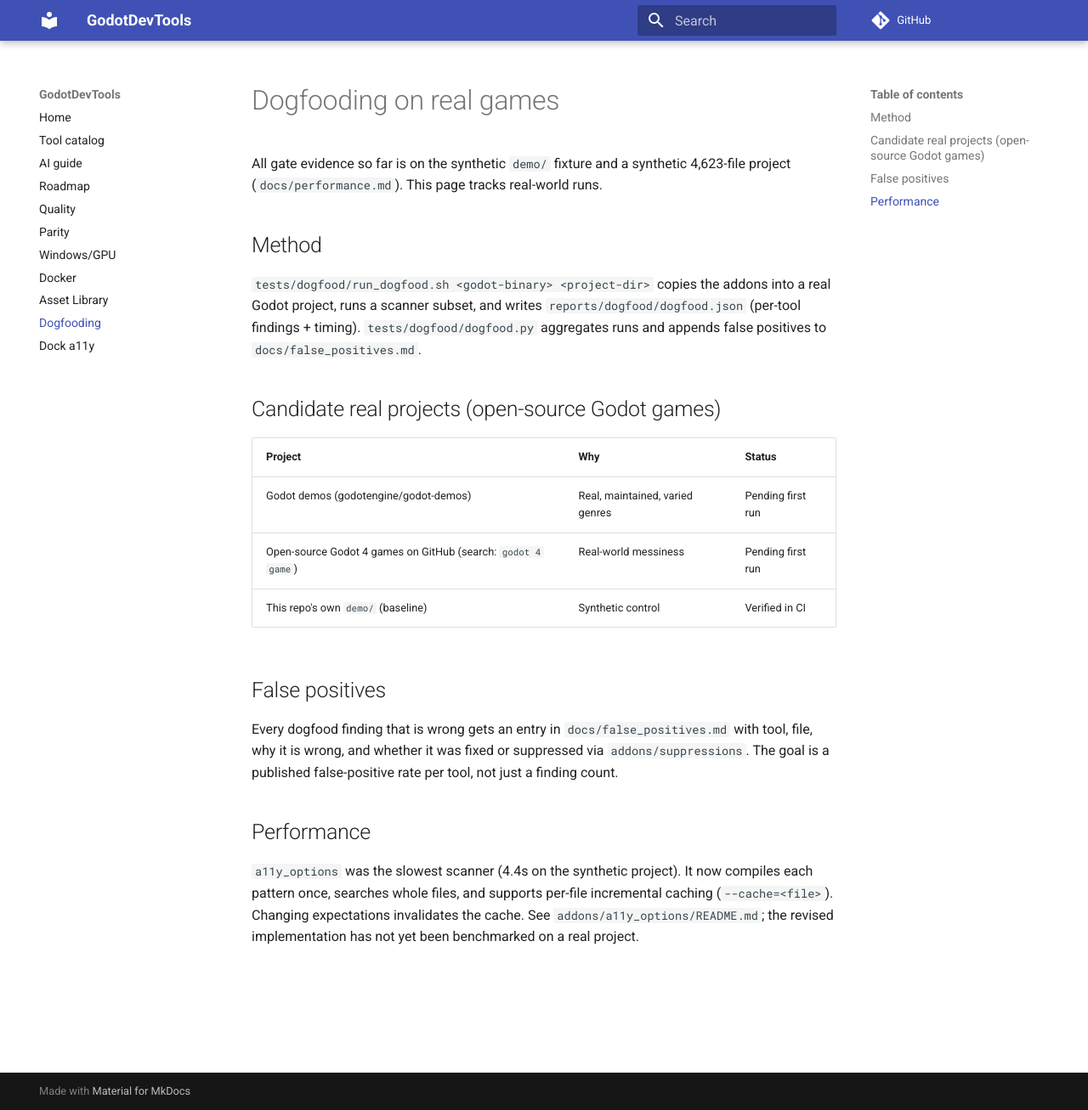
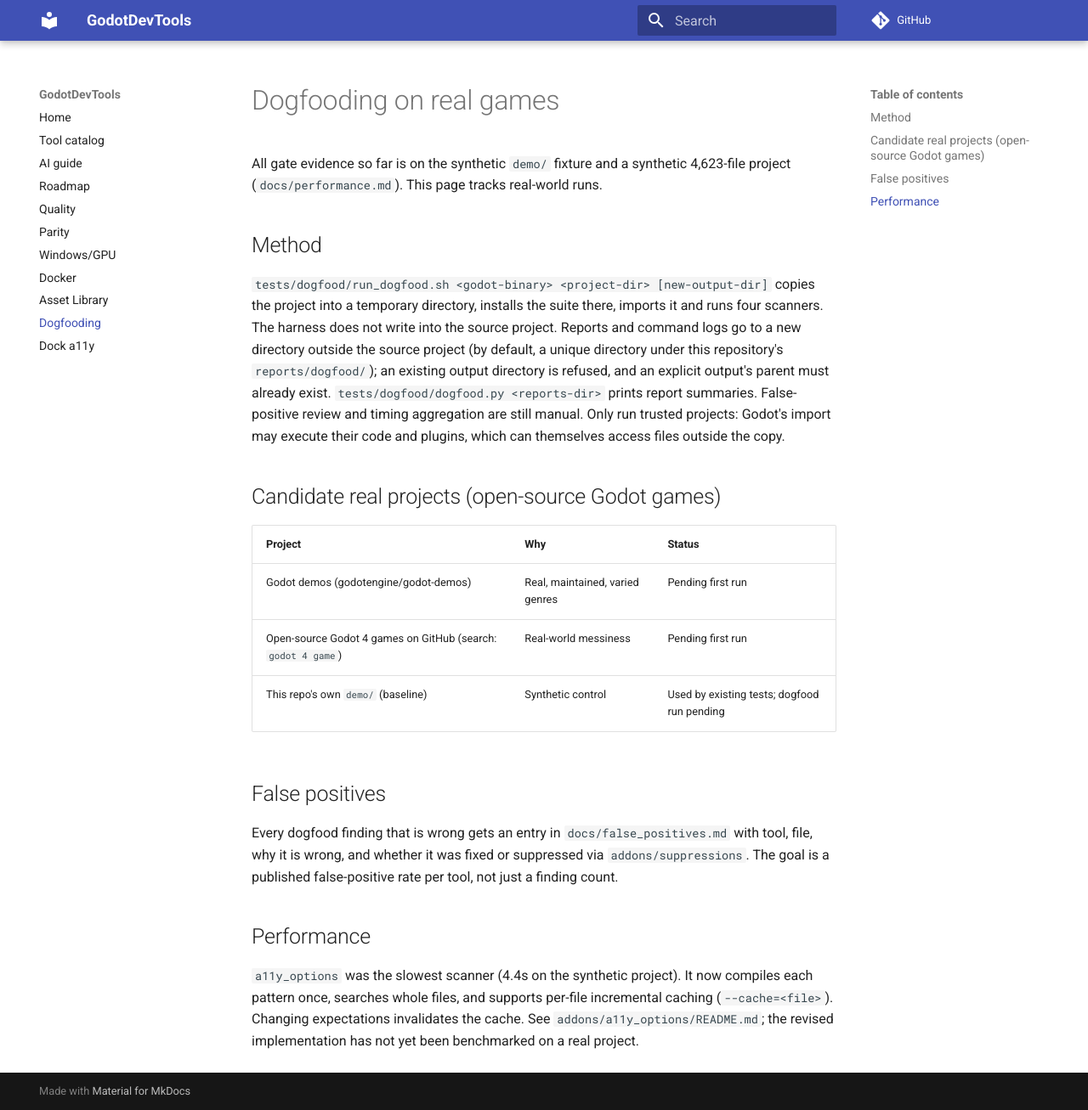
Before and after one commit to SeanShaffer88/GodotDevTools, an MkDocs documentation site: the page built from docs/DOGFOOD.md, in a window 1280 px wide and 1307 px high. Shown: the whole window at 85% size. Built offline with MkDocs 1.6.1 and Material for MkDocs 9.7.7, drawn with Linux system fonts in a browser that asks for light colours; comment, search, counter and statistics services are not loaded.

Commit message:
Make preset application and dogfood runs safer
Co-authored-by: arena-agent <297053741+arena-agent@users.noreply.github.com>

```diff
--- a/docs/DOGFOOD.md
+++ b/docs/DOGFOOD.md
@@ -4,7 +4,7 @@
 
 ## Method
 
-`tests/dogfood/run_dogfood.sh <godot-binary> <project-dir>` copies the addons into a real Godot project, runs a scanner subset, and writes `reports/dogfood/dogfood.json` (per-tool findings + timing). `tests/dogfood/dogfood.py` aggregates runs and appends false positives to `docs/false_positives.md`.
+`tests/dogfood/run_dogfood.sh <godot-binary> <project-dir> [new-output-dir]` copies the project into a temporary directory, installs the suite there, imports it and runs four scanners. The harness does not write into the source project. Reports and command logs go to a new directory outside the source project (by default, a unique directory under this repository's `reports/dogfood/`); an existing output directory is refused, and an explicit output's parent must already exist. `tests/dogfood/dogfood.py <reports-dir>` prints report summaries. False-positive review and timing aggregation are still manual. Only run trusted projects: Godot's import may execute their code and plugins, which can themselves access files outside the copy.
 
 ## Candidate real projects (open-source Godot games)
 
@@ -12,7 +12,7 @@
 |---|---|---|
 | Godot demos (godotengine/godot-demos) | Real, maintained, varied genres | Pending first run |
 | Open-source Godot 4 games on GitHub (search: `godot 4 game`) | Real-world messiness | Pending first run |
-| This repo's own `demo/` (baseline) | Synthetic control | Verified in CI |
+| This repo's own `demo/` (baseline) | Synthetic control | Used by existing tests; dogfood run pending |
 
 ## False positives
 
```
Also changed, not shown: addons/suite_presets/README.md (+2 -2 lines), 9 other files.
